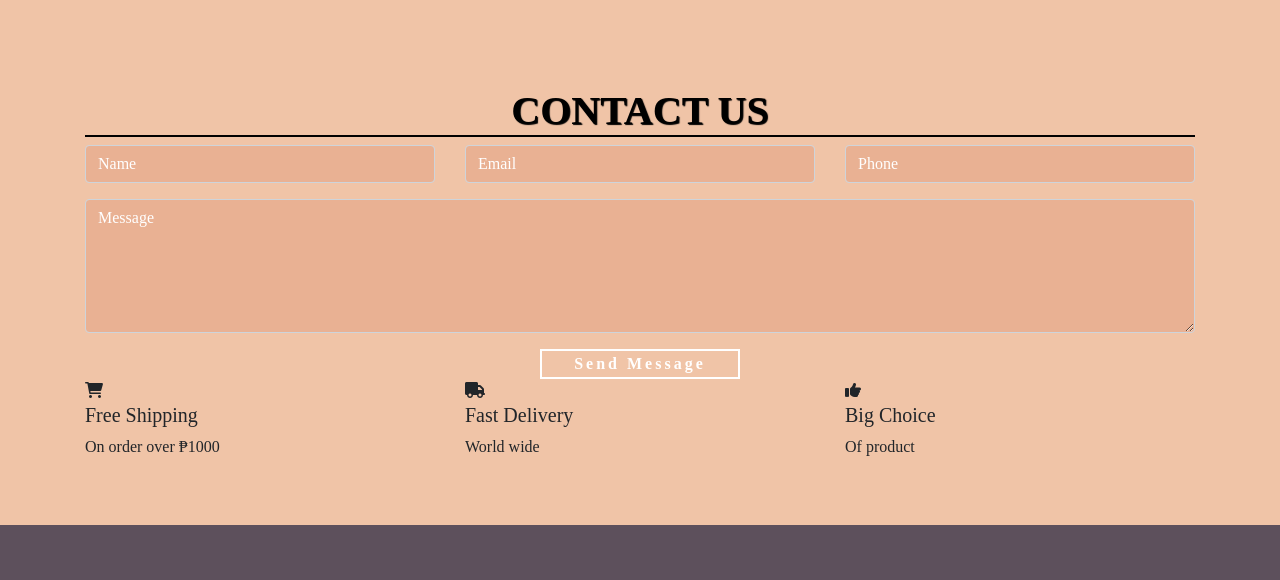
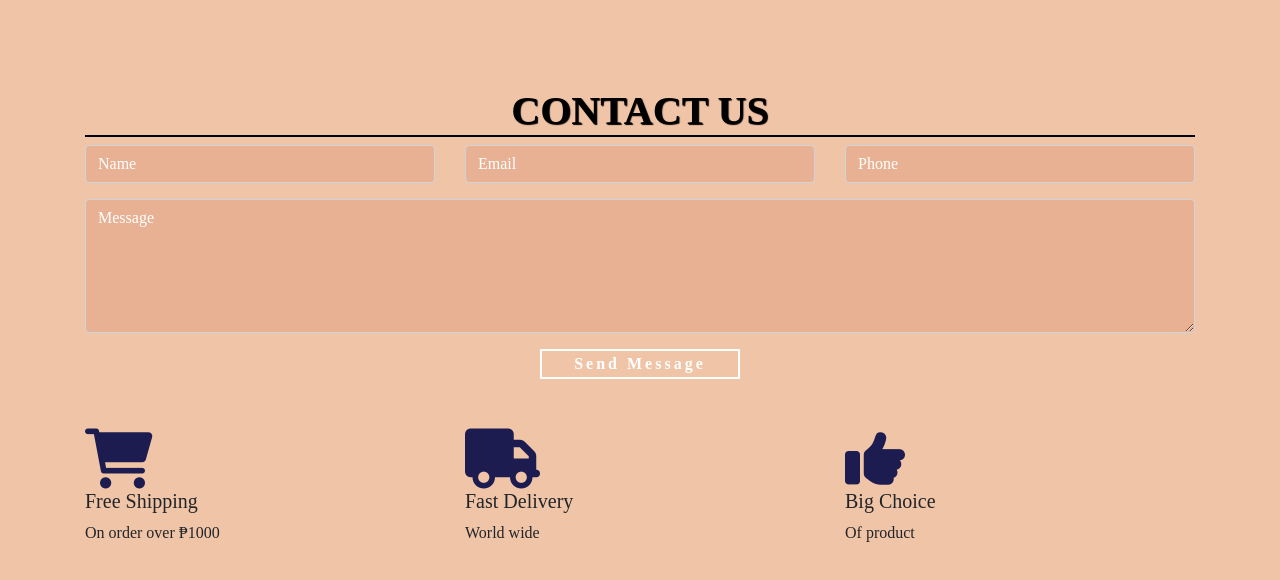
Before and after one commit to yuwi010101/Spirited-Finds, a plain HTML site: page index.html in a window 1280 px wide. Shown: the part 5136-5716 px from the top of the page. Drawn offline with nearby package versions, Linux system fonts and the light colour scheme; a web font is replaced by a local one.

Commit message:
Update style.css

```diff
--- a/style.css
+++ b/style.css
@@ -1061,6 +1061,17 @@
     background-color: rgba(233, 177, 147);
 }
 /* contact */
+
+/* offer */
+#offer{
+    margin-top: 50px;
+}
+#offer i{
+    font-size: 60px;
+    color: #1c1c50;
+}
+/* offer */
+
 /* footer */
 #footer{
     padding: 0 0 30px 0;
```
